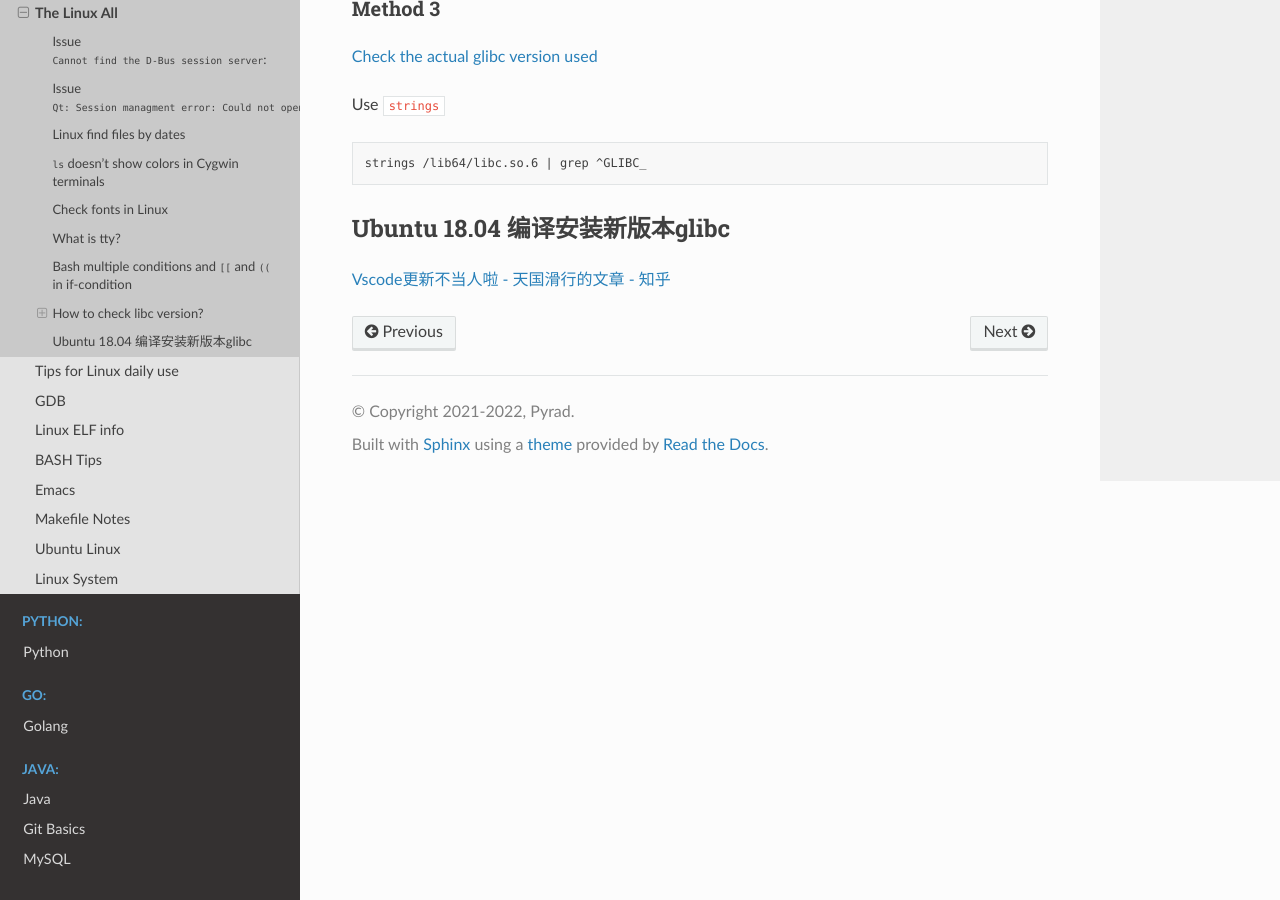
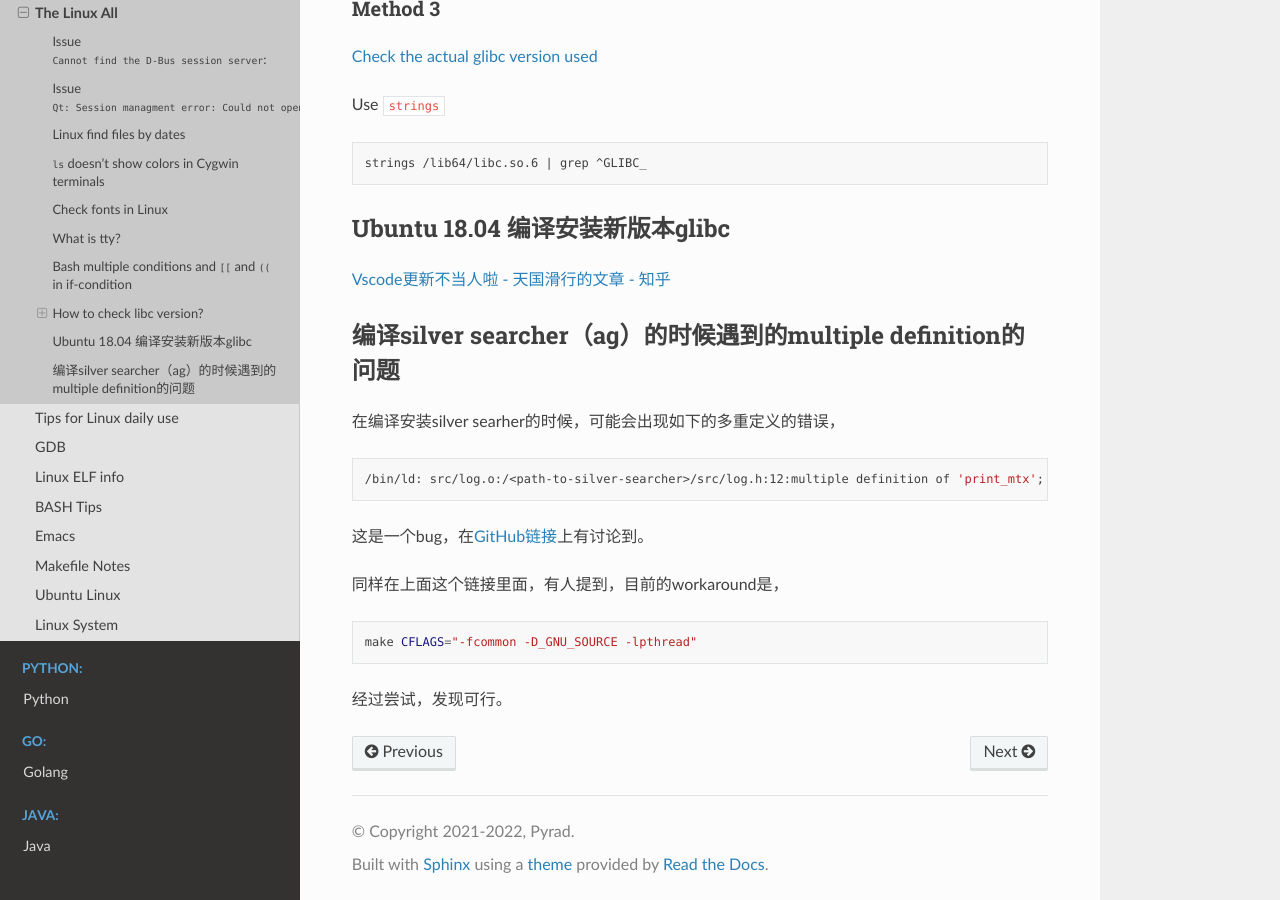
Before and after one commit to Pyrad/pyradnotes, a Sphinx documentation site: the page built from source/Linux/linuxall.md, in a window 1280 px wide and 900 px high, scrolled down 4113 px. Built offline with Sphinx 7.4.7 and the Read the Docs theme 2.0.0, drawn with Linux system fonts in a browser that asks for light colours; pages that are not in the unit, such as notebooks, are missing from menus.

Commit message:
Linux Compilition error when installing ag(silver searcher)

````diff
--- a/source/Linux/linuxall.md
+++ b/source/Linux/linuxall.md
@@ -219,3 +219,22 @@ strings /lib64/libc.so.6 | grep ^GLIBC_
 ## Ubuntu 18.04 编译安装新版本glibc
 
 [Vscode更新不当人啦 - 天国滑行的文章 - 知乎](https://zhuanlan.zhihu.com/p/681393388)
+
+
+## 编译silver searcher（ag）的时候遇到的multiple definition的问题
+
+在编译安装silver searher的时候，可能会出现如下的多重定义的错误，
+
+ ```shell
+ /bin/ld: src/log.o:/<path-to-silver-searcher>/src/log.h:12:multiple definition of 'print_mtx';
+ ```
+
+这是一个bug，在[GitHub链接](https://github.com/ggreer/the_silver_searcher/issues/1378)上有讨论到。
+
+同样在上面这个链接里面，有人提到，目前的workaround是，
+
+```shell
+make CFLAGS="-fcommon -D_GNU_SOURCE -lpthread"
+```
+
+经过尝试，发现可行。
````
